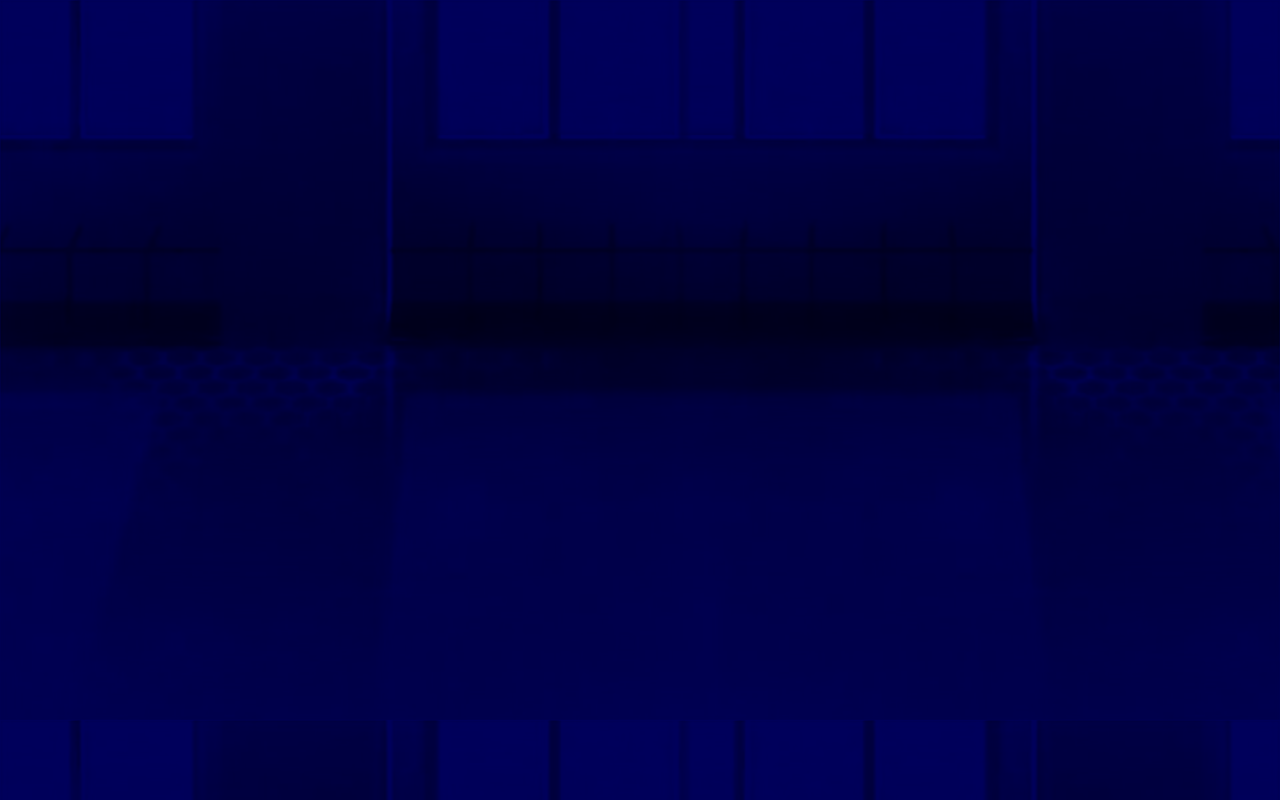
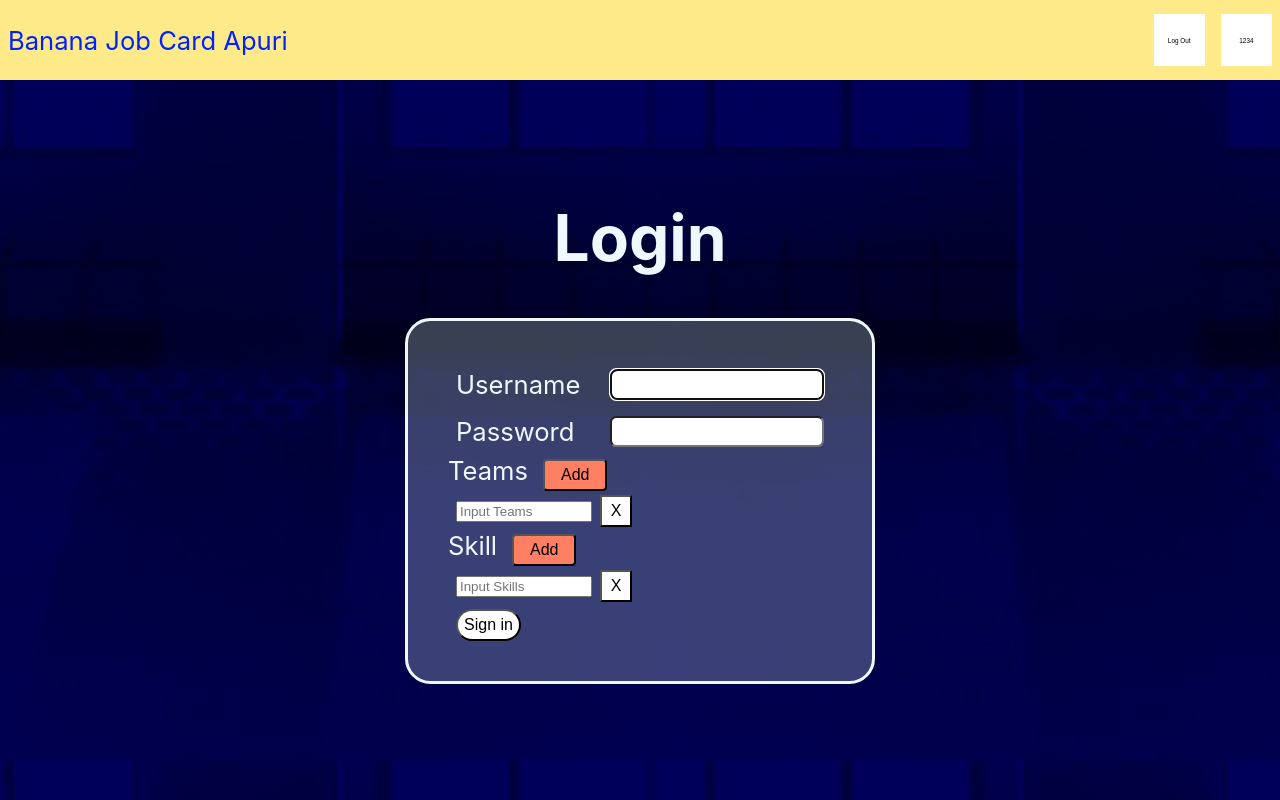
Before and after one commit to bunnanna/Banana-frontend-app, a React (Create React App) app: page /signin in a window 1280 px wide. Built offline with nearby package versions, Linux system fonts and the light colour scheme.

Commit message:
persist and user

```diff
--- a/src/App.js
+++ b/src/App.js
@@ -10,6 +10,9 @@ import OutletLayout from "./components/Outlet";
 import TaskComponent from "./features/tasks/TaskComponent";
 import EditTask from "./features/tasks/EditTask";
 import RequireAuth from "./features/auth/RequireAuth";
+import Signin from "./components/Signin";
+import PersistLogin from "./features/auth/PersistLogin";
+import UserPage from "./features/users/UserPage";
 
 function App() {
   return (
@@ -17,6 +20,9 @@ function App() {
       <Route path="/" element={<Layout/>}>
         <Route path="/" element={<FirstPage/>}/>
         <Route path="/login" element={<Login/>}/>
+        <Route path="/signin" element={<Signin/>}/>
+
+        <Route element={<PersistLogin/>}>
         <Route element={<Prefetch/>}>
         <Route element={<RequireAuth allowedRoles={["Employee"]}/>}>
         <Route path="main" element={<MainPage/>}>
@@ -29,9 +35,12 @@ function App() {
             </Route>
           </Route>
         </Route>
+        <Route path="user" element={<OutletLayout/>}>
+          <Route index element={<UserPage/>}/>
         </Route>
         </Route>
-
+        </Route>
+        </Route>
 
       </Route>
     </Routes>
--- a/src/components/Header.js
+++ b/src/components/Header.js
@@ -1,14 +1,26 @@
+import { useEffect } from "react";
+import { Link, useNavigate } from "react-router-dom";
+import { useSendLogoutMutation } from "../features/auth/authApiSlice";
 import useCurrentUser from "../hooks/useCurrentUser";
 
 const Header = () => {
     const {username}=useCurrentUser()
+    const navigate = useNavigate()
+    const [sendLogout, {
+        isSuccess,
+    }] = useSendLogoutMutation()
+
+    useEffect(() => {
+        if (isSuccess) navigate('/')
+    }, [isSuccess, navigate])
+
     return (
         <header className="header__content">
             <div className="page__header">
-                <span>Banana Job Card Apuri</span>
+                <Link to="/main"><span>Banana Job Card Apuri</span></Link>
         <nav>
-            <span>{username}</span>
-            <button >1234</button>
+            <span><Link to="/user">{username}</Link></span>
+            <button onClick={sendLogout}>Log Out</button>
             <button >1234</button>
         </nav>
 
--- a/src/components/Login.js
+++ b/src/components/Login.js
@@ -1,6 +1,6 @@
 import { useEffect, useRef, useState } from "react";
 import { useDispatch } from "react-redux";
-import { Link, useNavigate } from "react-router-dom";
+import { useNavigate } from "react-router-dom";
 import { useLoginMutation } from "../features/auth/authApiSlice";
 import { setCredentials } from "../features/auth/authSlice";
 
@@ -25,11 +25,9 @@ const Login = () => {
         setErrMsg("")
     },[username,password])
 
-    const handleSubmit = async(e)=>{
+    const handleLogin = async(e)=>{
         e.preventDefault()
-
         try {
-
             const {accessToken} = await login({username,password}).unwrap()
             dispatch(setCredentials({accessToken}))
             setUsername("")
@@ -49,6 +47,7 @@ const Login = () => {
             errRef.current.focus()
         }
     }
+    const handleSignin = e =>navigate("/signin")
 
     const onUsernameChange = e => setUsername(e.target.value)
     const onPasswordChange = e => setPassword(e.target.value)
@@ -58,18 +57,18 @@ const Login = () => {
     return (
         <div>
             <h1>Login</h1>
-            <Link to="/main"><h2> Complete!!!?</h2></Link>
             <p ref={errRef} className={errClass} aria-live="assertive">{errMsg}</p>
             <div className="login__layout">
                 <div className="login__form">
                     <label htmlFor="username">Username</label>
-                    <input type="text" name="username" ref={userRef} value={username} onChange={onUsernameChange} />
+                    <input type="text" className="login__input" name="username" ref={userRef} value={username} onChange={onUsernameChange} />
 
                     <label htmlFor="password">Password</label>
-                    <input type="password" name="password" value={password} onChange={onPasswordChange} />
+                    <input type="password" className="login__input" name="password" value={password} onChange={onPasswordChange} />
                 </div>
                 <div>
-                    <button onClick={handleSubmit} className="login__button">Login</button>
+                    <button onClick={handleLogin} className="login__button">Login</button>
+                    <button onClick={handleSignin} className="login__button">Sign in</button>
                 </div>
 
             </div>
--- /dev/null
+++ b/src/components/Signin.js
@@ -0,0 +1,165 @@
+import { useEffect, useRef, useState } from "react";
+import { useNavigate } from "react-router-dom";
+import { useAddNewUserMutation } from "../features/users/usersApiSlice";
+
+const Signin = () => {
+
+    const [addNewUser, { isLoading }] = useAddNewUserMutation()
+    const userRef = useRef()
+    const errRef = useRef()
+    const [username, setUsername] = useState("")
+    const [password, setPassword] = useState("")
+    const [errMsg, setErrMsg] = useState("")
+    const [Teams, setTeams] = useState([""])
+    const [Skills, setSkills] = useState([""])
+
+    const navigate = useNavigate()
+
+    // Teams Button Handle
+    const onHandleAddTeams = (e) => {
+        e.preventDefault();
+        let newTeams = ""
+        setTeams([...Teams, newTeams])
+    }
+    const onHandleChangeTeams = (index, value) => {
+        let teams_data = [...Teams]
+        teams_data[index] = value
+        setTeams(teams_data)
+    }
+
+    const onHandleDeleteTeams = (e, index) => {
+        e.preventDefault()
+        let teams_data = [...Teams]
+        teams_data.splice(index, 1)
+        if (teams_data?.length === 0) teams_data = [""]
+        setTeams(teams_data)
+    }
+
+    // Skills Button Handle
+    const onHandleAddSkills = (e) => {
+        e.preventDefault();
+        let newSkills = ""
+        setSkills([...Skills, newSkills])
+    }
+    const onHandleChangeSkills = (index, value) => {
+        let skills_data = [...Skills]
+        skills_data[index] = value
+        setSkills(skills_data)
+    }
+
+    const onHandleDeleteSkills = (e, index) => {
+        e.preventDefault()
+        let skills_data = [...Skills]
+        skills_data.splice(index, 1)
+        if (skills_data.length === 0) skills_data = [""]
+        setSkills(skills_data)
+    }
+
+    useEffect(() => {
+        userRef.current.focus()
+    }, [])
+
+    useEffect(() => {
+        setErrMsg("")
+    }, [username, password])
+
+    const handleSignin = async (e) => {
+        e.preventDefault()
+        const data = {username,
+            password,
+            teams:Teams,
+            skills:Skills}
+            console.log(data);
+        try {
+            addNewUser(data)
+            setUsername("")
+            setPassword("")
+            navigate("/login")
+        } catch (err) {
+            console.log(err);
+            if (!err.status) {
+                setErrMsg("NO Server Response")
+            } else if (err.status === 400) {
+                setErrMsg("Missing Username or Password")
+            } else if (err.status === 401) {
+                setErrMsg("Unauthorized")
+            } else {
+                setErrMsg(err.data?.message)
+            }
+            errRef.current.focus()
+        }
+    }
+
+    const onUsernameChange = e => setUsername(e.target.value)
+    const onPasswordChange = e => setPassword(e.target.value)
+    const errClass = errMsg ? "onscreen" : "offscreen"
+
+    if (isLoading) return <p>Loading...</p>
+    let content
+    content = (
+        <div>
+            <h1>Login</h1>
+            <p ref={errRef} className={errClass} aria-live="assertive">{errMsg}</p>
+            <div className="login__layout">
+                <div className="login__form">
+                    <label htmlFor="username">Username</label>
+                    <input type="text" className="login__input" name="username" ref={userRef} value={username} onChange={onUsernameChange} />
+
+                    <label htmlFor="password">Password</label>
+                    <input type="password" className="login__input" name="password" value={password} onChange={onPasswordChange} />
+                </div>
+                <div>
+                    <div className="task__teams">
+                        <div>
+                            <span>Teams <button onClick={e => onHandleAddTeams(e)} className="Add__button">Add</button></span>
+                        </div>
+                        <div className="teams__element">
+                            {Teams.map((input, index) => {
+                                return (
+                                    <div key={index} className="teams__input">
+                                        <input
+                                            type="text"
+                                            name="Teams"
+                                            placeholder="Input Teams"
+                                            value={input}
+                                            onChange={event => onHandleChangeTeams(index, event.target.value)}
+                                        />
+                                        <button onClick={e => onHandleDeleteTeams(e, index)}>X</button>
+                                    </div>)
+                            })}
+
+                        </div>
+                    </div>
+
+                    <div className="task__skills">
+                        <div>
+                            <span>Skill <button onClick={e => onHandleAddSkills(e)} className="Add__button">Add</button></span>
+                        </div>
+
+                        <div className="skills__element">
+                            {Skills.map((input, index) => {
+                                return (
+                                    <div key={index} className="skills__input">
+                                        <input
+                                            type="text"
+                                            name="Skills"
+                                            placeholder="Input Skills"
+                                            value={input}
+                                            onChange={event => onHandleChangeSkills(index, event.target.value)}
+                                        />
+                                        <button onClick={e => onHandleDeleteSkills(e, index)}>X</button>
+                                    </div>)
+                            })}
+                        </div>
+                    </div>
+                    <div>
+                        <button className="login__button" onClick={handleSignin}>Sign in</button>
+                    </div>
+                </div>
+            </div>
+        </div>
+    )
+    return content;
+}
+
+export default Signin;
--- /dev/null
+++ b/src/features/auth/PersistLogin.js
@@ -0,0 +1,56 @@
+import { useEffect, useRef, useState } from "react";
+import { useSelector } from "react-redux";
+import { Link, Outlet } from "react-router-dom";
+import { useRefreshMutation } from "./authApiSlice";
+import { selectCurrentToken } from "./authSlice";
+
+const PersistLogin = () => {
+    const token = useSelector(selectCurrentToken)
+    const effectRef = useRef(false)
+
+    const [trueSuccess,setTrueSuccess] = useState(false)
+
+    const [refresh,{isUninitialized,isLoading,isSuccess,isError,error}] = useRefreshMutation()
+
+    useEffect(()=>{
+        if(effectRef.current === true || process.env.NODE_ENV !== "development"){
+            const verifyRefreshToken = async ()=>{
+                console.log("verifying refresh token")
+                try{
+                    // const response =
+                    await refresh()
+                    // const { accessToken } = response.data
+                    setTrueSuccess(true)
+                }catch(err){
+                    console.log(err)
+                }
+            }
+            if(!token) verifyRefreshToken()
+        }
+        return ()=> effectRef.current = true
+        // eslint-disable-next-line
+    },[])
+
+    let content
+    if(isLoading){
+        console.log("loading")
+        content = <p>Loading...</p>
+    }else if(isError){
+        console.log("error")
+        content = (
+            <p className="errmsg">
+                {`${error?.data?.message} - `}
+                <Link to="/login">Please login again</Link>
+            </p>
+        )
+    }else if(isSuccess && trueSuccess){
+        console.log("success")
+        content = <Outlet/>
+    }else if (token && isUninitialized){
+        console.log("token and uninit")
+        content = <Outlet/>
+}
+return content
+}
+
+export default PersistLogin;
--- a/src/features/auth/authApiSlice.js
+++ b/src/features/auth/authApiSlice.js
@@ -17,8 +17,9 @@ const authApiSlice = apiSlice.injectEndpoints({
             }),
             async onQueryStarted(arg,{dispatch,queryFulfilled}){
                 try{
-                    const {data} = await queryFulfilled
-                    console.log(data);
+                    // const {data} =
+                    await queryFulfilled
+                    // console.log(data);
                     dispatch(logOut())
                     setTimeout(()=>{
                         dispatch(apiSlice.util.resetApiState())
@@ -36,7 +37,7 @@ const authApiSlice = apiSlice.injectEndpoints({
             async onQueryStarted(arg,{dispatch,queryFulfilled}){
                 try{
                     const{data}=await queryFulfilled
-                    console.log(data);
+                    // console.log(data);
                     const{accessToken}=data
                     dispatch(setCredentials({accessToken}))
                 }catch(err){
--- /dev/null
+++ b/src/features/users/UserPage.js
@@ -0,0 +1,16 @@
+import useCurrentUser from "../../hooks/useCurrentUser";
+import UserProfile from "./UserProfile";
+import { useGetUsersQuery } from "./usersApiSlice";
+
+const UserPage = () => {
+    const {id} = useCurrentUser()
+    const {currentUser}=useGetUsersQuery("usersList",{
+        selectFromResult:(({data})=>({
+            currentUser: data?.entities[id]
+        }))
+    })
+    return <UserProfile user={currentUser}/>
+
+}
+
+export default UserPage;
--- a/src/hooks/useCurrentUser.js
+++ b/src/hooks/useCurrentUser.js
@@ -6,11 +6,10 @@ const useCurrentUser = () => {
     const token = useSelector(selectCurrentToken)
     if (token){
         const decode = jwtDecode(token)
-        const {username, roles,teams}=decode.UserInfo
-
-        return{username, roles,teams}
+        const {username, roles,teams,id}=decode.UserInfo
+        return{username, roles,teams, id}
     }
-    return{username:"", roles:[],teams:[]}
+    return{username:"", roles:[],teams:[],id:null}
 }
 
 export default useCurrentUser;
--- a/src/index.css
+++ b/src/index.css
@@ -16,7 +16,7 @@ body {
 a{
   text-decoration: none;
   font-size: 2vw;
-  color: aqua;
+  color: rgb(0, 34, 255);
 }
 button{
   background-color: #fff;
@@ -91,15 +91,19 @@ h2{
   background-color: rgba(228, 255, 246, 0.25);
   border-style: solid;
   border-radius: 2vw;
-
+  width: 30vw;
   padding: 5vh;
 }
 .login__form{
   display: grid;
-  grid-template-columns: 30% 70%;
+  grid-template-columns: 40% 60%;
 }
 .login__form>*{
   margin: 1vh;
+}
+.login__input{
+  border-radius: 0.5vw;
+  padding: auto;
 }
 .login__button{
   width: fit-content;
@@ -231,3 +235,13 @@ h2{
   border-radius: 0.5vh;
   background-color: rgb(255, 127, 98);
 }
+
+.user__profile{
+  background-color: rgb(255, 255, 255,.25);
+  width: 100%;
+  height: 100%;
+  position:fixed;
+  top: 10vh;
+  display: grid;
+  grid-template-columns: 30% 70%;
+}
```
Also changed, not shown: src/features/users/UserProfile.js (added, +13 -0 lines).
